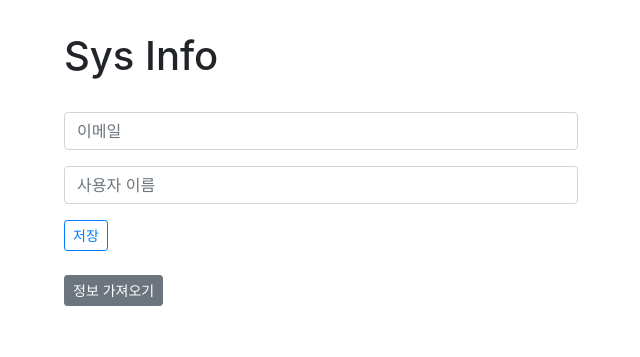
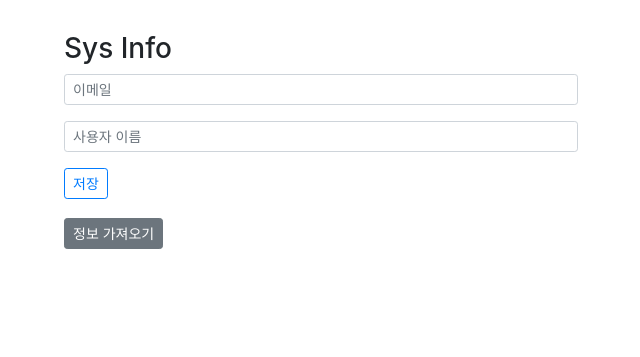
Before and after one commit to henasys/sysinfo, an Electron app: page src/index.html in a window 800 px wide. Shown: the whole page, without its empty margins (79-719 px from the left). Drawn offline with nearby package versions, Linux system fonts and the light colour scheme.

Commit message:
reduce html tag size

```diff
--- a/src/index.css
+++ b/src/index.css
@@ -3,4 +3,5 @@ body {
   margin: auto;
   max-width: 38rem;
   padding: 2rem;
+  font-size: small;
 }
--- a/src/index.html
+++ b/src/index.html
@@ -12,16 +12,14 @@
   </head>
   <body>
     <div class="container">
-      <h1>Sys Info</h1>
-
-      <br />
+      <h3>Sys Info</h3>
 
       <form id="inputForm">
         <div class="mb-3">
-          <input type="email" class="form-control" id="inputEmail" placeholder="이메일" required>
+          <input type="email" class="form-control form-control-sm" id="inputEmail" placeholder="이메일" required>
         </div>
         <div class="mb-3">
-          <input type="text" class="form-control" id="inputName" placeholder="사용자 이름" required>
+          <input type="text" class="form-control form-control-sm" id="inputName" placeholder="사용자 이름" required>
         </div>
         <button id="saveUserInfoBtn" type="submit" class="btn btn-outline-primary btn-sm">저장</button>
       </form>
```
